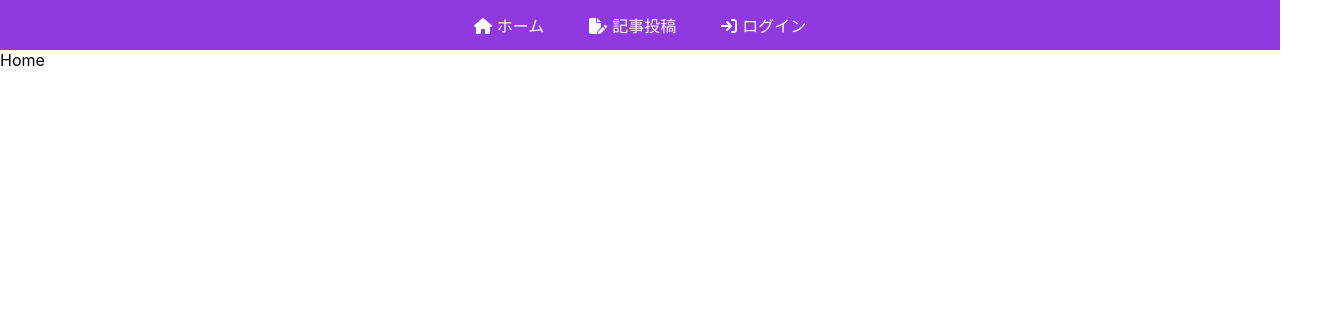
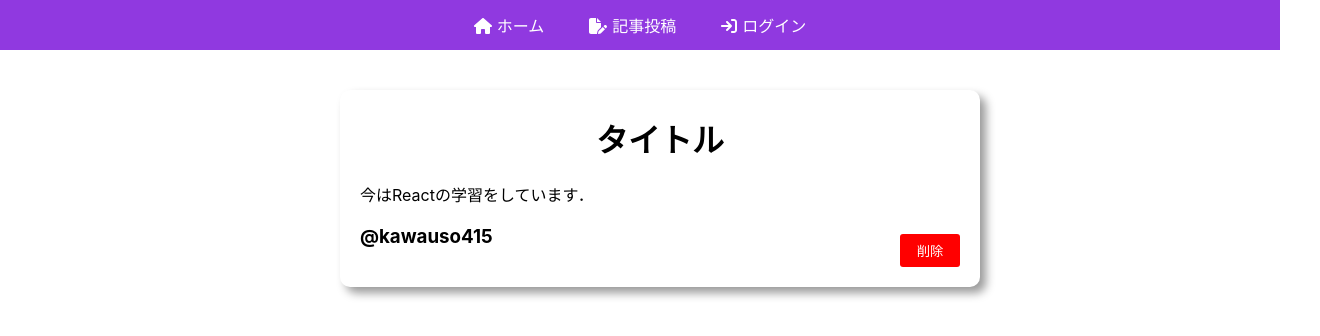
Before and after one commit to ks415/blog-with-react-and-firebase, a React (Create React App) app: page / in a window 1280 px wide. Shown: the top 336 px of the page, 1320 px wide, since content can reach past the window. Built offline with nearby package versions, Linux system fonts and the light colour scheme.

Commit message:
Homeの実装

```diff
--- /dev/null
+++ b/src/components/Home.css
@@ -0,0 +1,58 @@
+.homePage {
+  width: 100%;
+  height: calc(100vh - 80px);
+  height: auto;
+  display: flex;
+  flex-direction: column;
+  align-items: center;
+  padding: 20px;
+}
+
+.homePage .postContents {
+  width: 600px;
+  height: auto;
+  max-height: 600px;
+  background-color: white;
+  box-shadow: 6px 6px 10px 0px rgba(0, 0, 0, 0.4);
+  margin: 20px;
+  padding: 20px;
+  border-radius: 10px;
+}
+
+.postHeader h1 {
+  text-align: center;
+  margin-top: 5px;
+}
+
+.postContents .postTextContainer {
+  height: auto;
+  width: 100%;
+  word-wrap: break-word;
+  max-height: 400px;
+}
+
+.nameAndDeleteButton {
+  display: flex;
+  align-items: center;
+}
+
+.nameAndDeleteButton button {
+  flex: 10%;
+  background-color: #f00;
+  color: white;
+  padding: 7px 15px;
+  border-radius: 3px;
+  border: none;
+  cursor: pointer;
+  align-self: flex-end;
+  transition: all 0.3s;
+}
+
+.nameAndDeleteButton button:hover {
+  background-color: rgb(203, 1, 1);
+  color: white;
+}
+
+.nameAndDeleteButton h3 {
+  flex: 90%;
+}
--- a/src/components/Home.js
+++ b/src/components/Home.js
@@ -1,9 +1,23 @@
 import React from 'react'
+import "./Home.css";
 
 const Home = () => {
   return (
-    <div>Home</div>
-  )
+    <div className='homePage'>
+      <div className='postContents'>
+        <div className='postHeader'>
+          <h1>タイトル</h1>
+        </div>
+        <div className='posttextContainer'>
+          今はReactの学習をしています．
+        </div>
+        <div className='nameAndDeleteButton'>
+          <h3>@kawauso415</h3>
+          <button>削除</button>
+        </div>
+      </div>
+    </div>
+  );
 }
 
 export default Home
```
